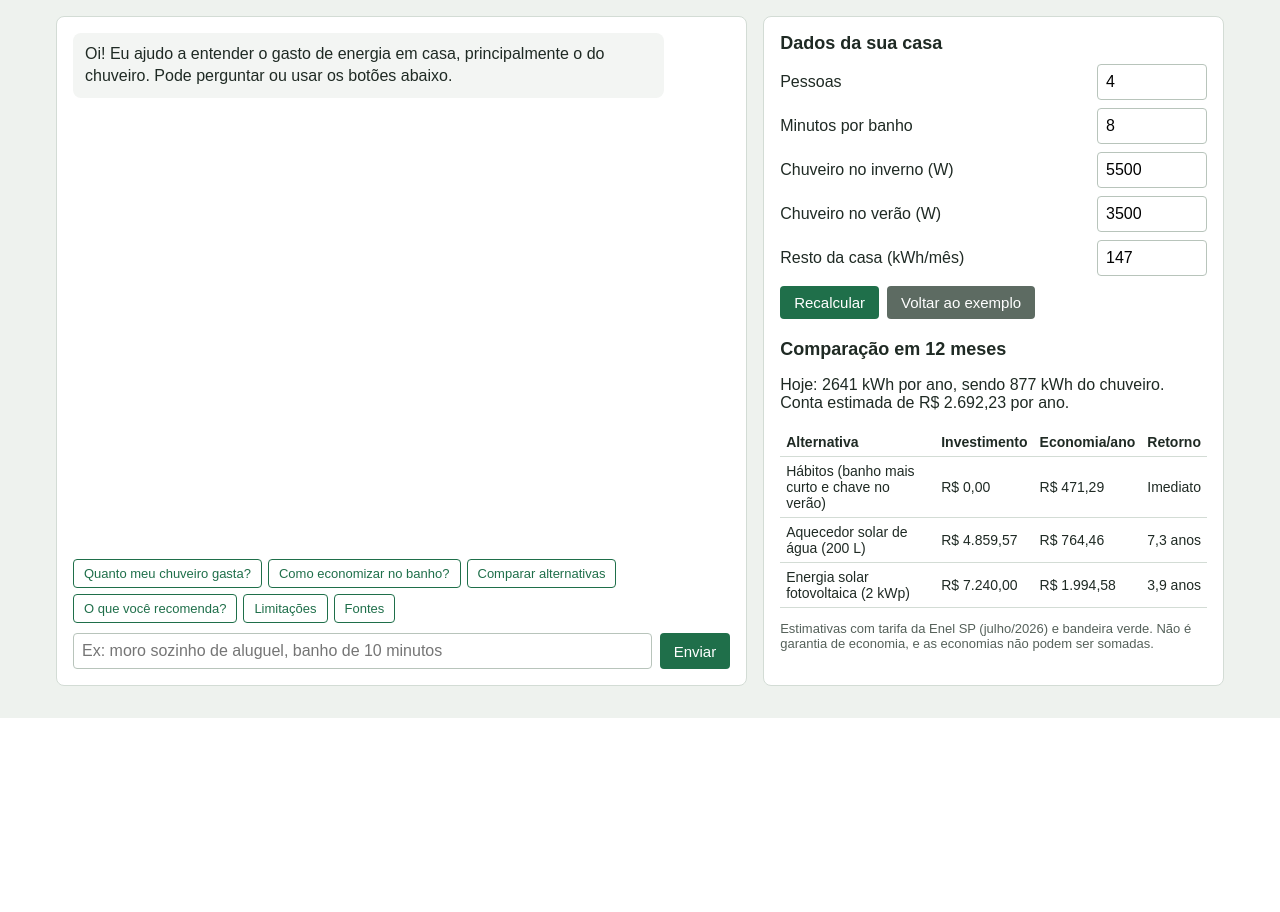
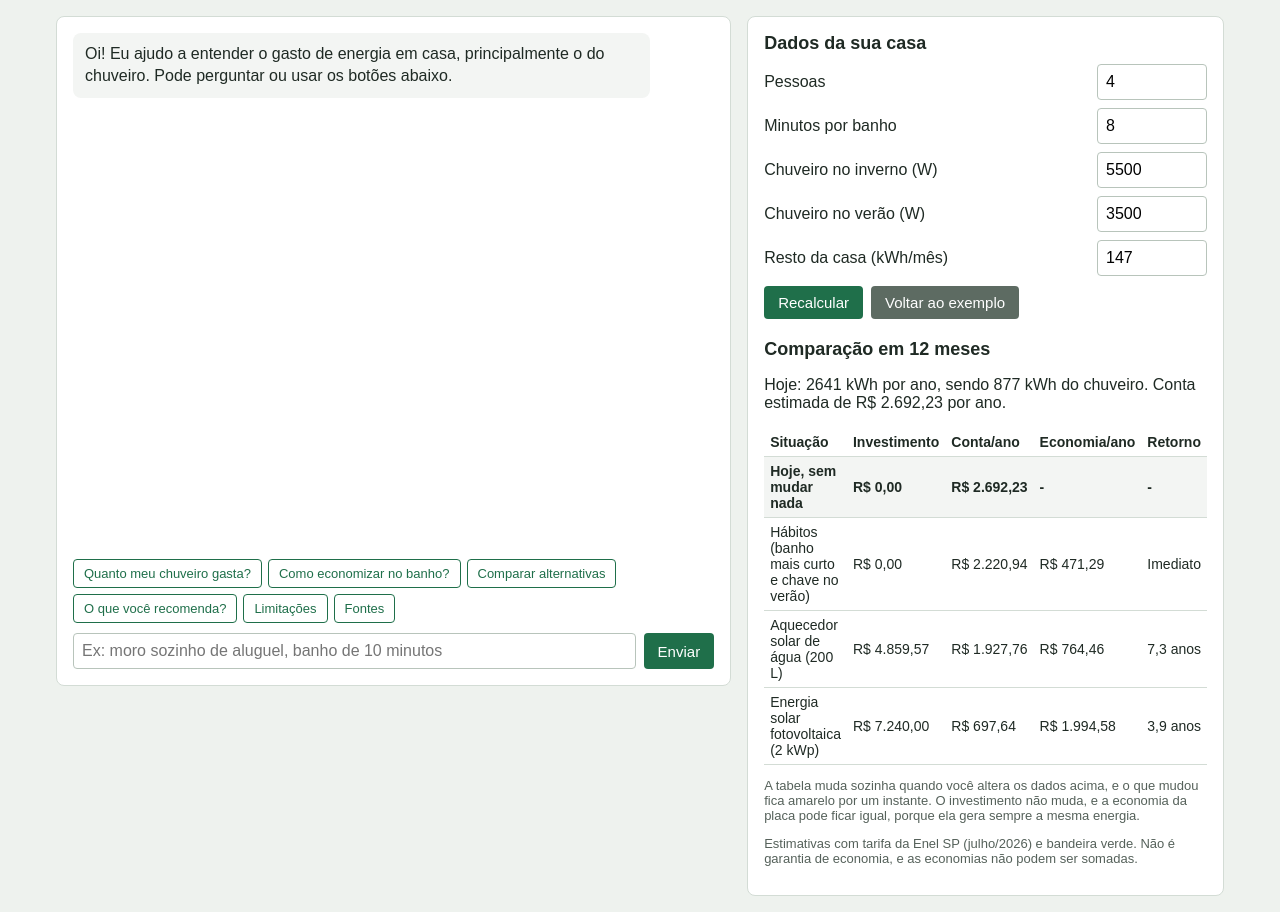
Before and after one commit to raulsampaio2007-lab/citizen-assist-energia, a Flask app: page / in a window 1280 px wide. Shown: the part 82-994 px from the top of the page. Before the commit the page ends 800 px from the top, so only its background shows below. Run offline with Flask 3, Linux system fonts and the light colour scheme.

Commit message:
Deixa claro na tabela o que mudou (segundo teste com usuario)

```diff
--- a/static/chat.js
+++ b/static/chat.js
@@ -51,23 +51,48 @@ function atualizarTabela(tabela) {
     "Hoje: " + Math.round(hoje.consumo_ano) + " kWh por ano, sendo " + Math.round(hoje.chuveiro_ano) +
     " kWh do chuveiro. Conta estimada de " + reais(hoje.conta_ano) + " por ano.";
 
-  const corpo = document.getElementById("corpo-tabela");
-  corpo.innerHTML = "";
+  // primeira linha é a situação de hoje, para dar para comparar com as alternativas
+  const linhas = [["Hoje, sem mudar nada", "R$ 0,00", reais(hoje.conta_ano), "-", "-"]];
   tabela.alternativas.forEach(function (alt) {
-    const linha = document.createElement("tr");
     let retorno = "Não se paga";
     if (alt.investimento === 0) {
       retorno = "Imediato";
     } else if (alt.retorno_anos !== null) {
       retorno = alt.retorno_anos.toFixed(1).replace(".", ",") + " anos";
     }
-    [alt.nome, reais(alt.investimento), reais(alt.economia_ano), retorno].forEach(function (valor) {
+    linhas.push([alt.nome, reais(alt.investimento), reais(alt.conta_ano), reais(alt.economia_ano), retorno]);
+  });
+
+  const corpo = document.getElementById("corpo-tabela");
+  // guarda os valores antigos para pintar o que mudou
+  const antigos = [...corpo.querySelectorAll("td")].map(function (celula) {
+    return celula.textContent;
+  });
+  corpo.innerHTML = "";
+
+  let posicao = 0;
+  linhas.forEach(function (valores, i) {
+    const linha = document.createElement("tr");
+    if (i === 0) {
+      linha.className = "linha-hoje";
+    }
+    valores.forEach(function (valor) {
       const celula = document.createElement("td");
       celula.textContent = valor;
+      if (antigos.length > 0 && antigos[posicao] !== valor) {
+        celula.className = "mudou";
+      }
+      posicao++;
       linha.appendChild(celula);
     });
     corpo.appendChild(linha);
   });
+
+  setTimeout(function () {
+    corpo.querySelectorAll(".mudou").forEach(function (celula) {
+      celula.classList.remove("mudou");
+    });
+  }, 1500);
 }
 
 async function enviar(url, corpo) {
--- a/static/style.css
+++ b/static/style.css
@@ -180,6 +180,20 @@ td {
   border-bottom: 1px solid #d3dcd5;
 }
 
+td {
+  transition: background-color 0.6s;
+}
+
+.linha-hoje td {
+  font-weight: bold;
+  background: #f3f5f3;
+}
+
+td.mudou,
+.linha-hoje td.mudou {
+  background: #fff1a8;
+}
+
 .nota {
   font-size: 13px;
   color: #55615a;
@@ -193,4 +207,13 @@ td {
   .chat {
     height: 75vh;
   }
+
+  table {
+    font-size: 13px;
+  }
+
+  th,
+  td {
+    padding: 5px 3px;
+  }
 }
--- a/templates/index.html
+++ b/templates/index.html
@@ -49,11 +49,13 @@
       <div class="rolagem">
         <table>
           <thead>
-            <tr><th>Alternativa</th><th>Investimento</th><th>Economia/ano</th><th>Retorno</th></tr>
+            <tr><th>Situação</th><th>Investimento</th><th>Conta/ano</th><th>Economia/ano</th><th>Retorno</th></tr>
           </thead>
           <tbody id="corpo-tabela"></tbody>
         </table>
       </div>
+      <p class="nota">A tabela muda sozinha quando você altera os dados acima, e o que mudou fica amarelo por um instante.
+        O investimento não muda, e a economia da placa pode ficar igual, porque ela gera sempre a mesma energia.</p>
       <p class="nota">Estimativas com tarifa da Enel SP (julho/2026) e bandeira verde. Não é garantia de economia,
         e as economias não podem ser somadas.</p>
     </section>
```
Also changed, not shown: docs/testes_com_usuarios.md (+1 -1 lines).
